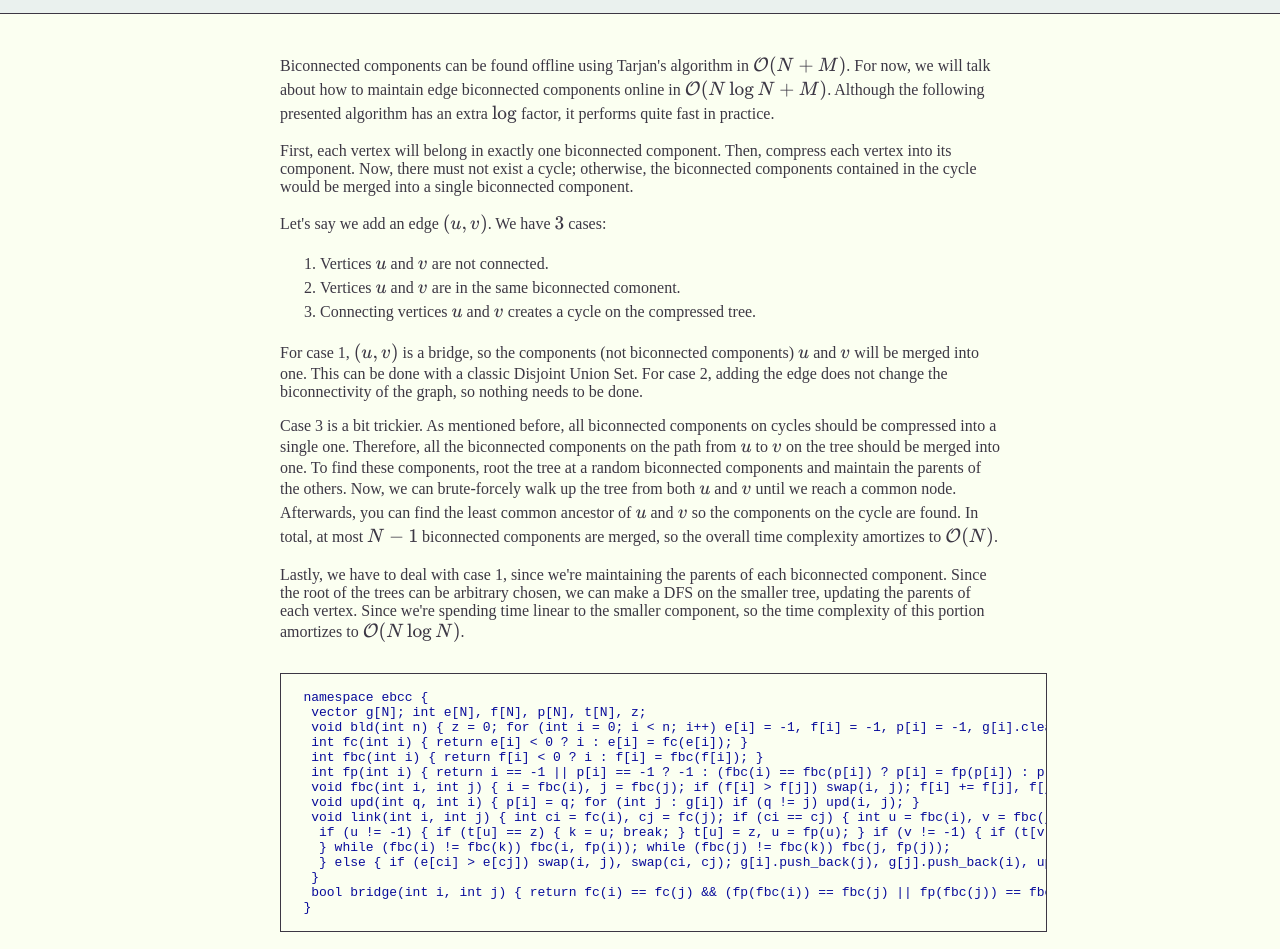
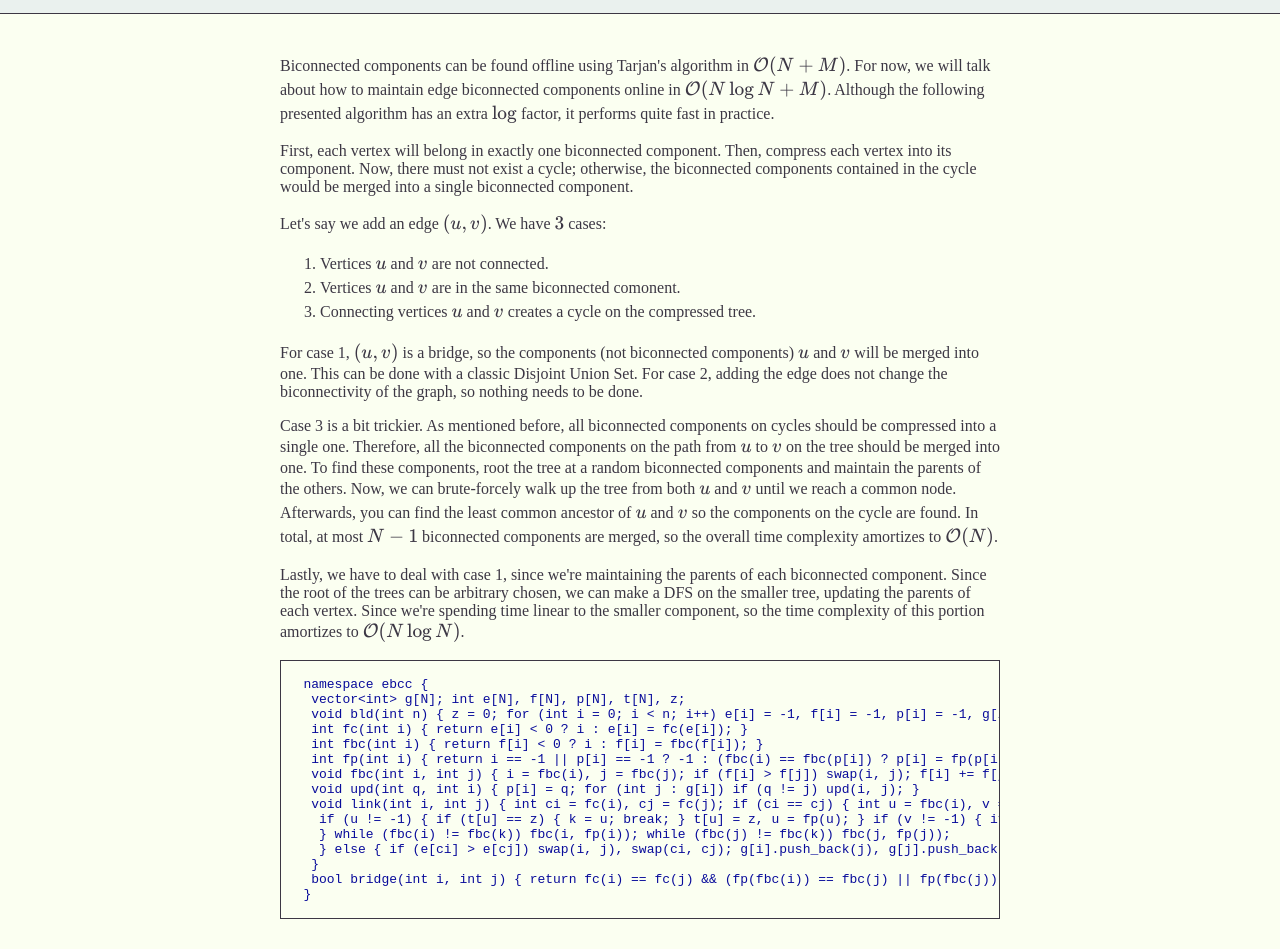
Before and after one commit to 1unch8ox/1unch8ox.github.io, a plain HTML site: page bcc.html in a window 1280 px wide. Shown: the part 136-1085 px from the top of the page. Drawn offline with nearby package versions, Linux system fonts and the light colour scheme.

Commit message:
formatting

```diff
--- a/bcc.html
+++ b/bcc.html
@@ -4,6 +4,7 @@
  <meta charset="UTF-8">
  <meta name="viewport" content="width=device-width, initial-scale=1.0">
  <link rel="stylesheet" href="css/main.css">
+ <title>Biconnected Components</title>
  <link rel="stylesheet" href="https://cdn.jsdelivr.net/npm/katex@0.16.0/dist/katex.min.css" integrity="sha384-Xi8rHCmBmhbuyyhbI88391ZKP2dmfnOl4rT9ZfRI7mLTdk1wblIUnrIq35nqwEvC" crossorigin="anonymous">
  <script defer src="https://cdn.jsdelivr.net/npm/katex@0.16.0/dist/katex.min.js" integrity="sha384-X/XCfMm41VSsqRNQgDerQczD69XqmjOOOwYQvr/uuC+j4OPoNhVgjdGFwhvN02Ja" crossorigin="anonymous"></script>
  <script defer src="https://cdn.jsdelivr.net/npm/katex@0.16.0/dist/contrib/auto-render.min.js" integrity="sha384-+XBljXPPiv+OzfbB3cVmLHf4hdUFHlWNZN5spNQ7rmHTXpd7WvJum6fIACpNNfIR" crossorigin="anonymous"></script>
@@ -59,8 +60,8 @@
   <p>
    Lastly, we have to deal with case 1, since we're maintaining the parents of each biconnected component. Since the root of the trees can be arbitrary chosen, we can make a DFS on the smaller tree, updating the parents of each vertex. Since we're spending time linear to the smaller component, so the time complexity of this portion amortizes to $\mathcal O(N\log N)$.
   </p>
-  <pre>namespace ebcc {
- vector<int> g[N]; int e[N], f[N], p[N], t[N], z;
+  <pre><code>namespace ebcc {
+ vector&lt;int&gt; g[N]; int e[N], f[N], p[N], t[N], z;
  void bld(int n) { z = 0; for (int i = 0; i < n; i++) e[i] = -1, f[i] = -1, p[i] = -1, g[i].clear(); }
  int fc(int i) { return e[i] < 0 ? i : e[i] = fc(e[i]); }
  int fbc(int i) { return f[i] < 0 ? i : f[i] = fbc(f[i]); }
@@ -73,6 +74,6 @@
   } else { if (e[ci] > e[cj]) swap(i, j), swap(ci, cj); g[i].push_back(j), g[j].push_back(i), upd(i, j), e[ci] += e[cj], e[cj] = ci; }
  }
  bool bridge(int i, int j) { return fc(i) == fc(j) && (fp(fbc(i)) == fbc(j) || fp(fbc(j)) == fbc(i)); }
-}</pre>
+}</code></pre>
 </body>
 </html>
--- a/css/main.css
+++ b/css/main.css
@@ -43,9 +43,13 @@ pre {
  padding: 1rem 1.4rem;
  max-width: 100%;
  overflow: auto;
- display: inline-block;
  border: 1px solid var(--border);
+}
+pre code{
  color: var(--code);
+ background: 0 0;
+ margin: 0;
+ padding: 0;
 }
 a, a : visited {
  color:var(--accent)
```
Also changed, not shown: index.html (+1 -0 lines).
